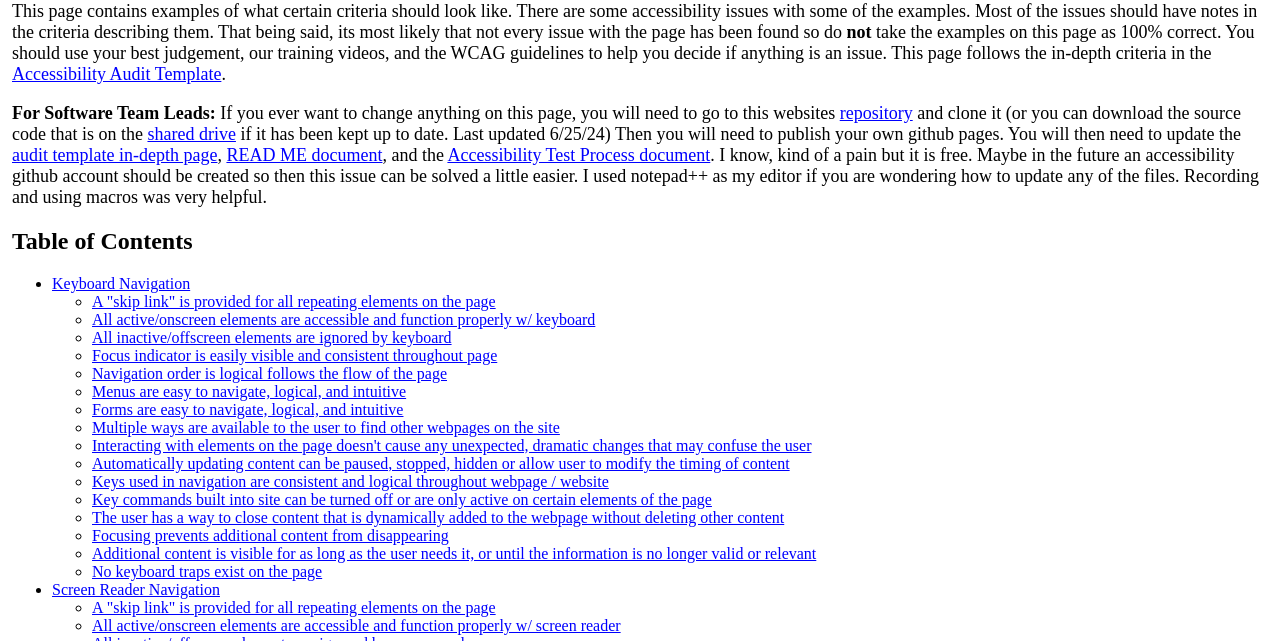
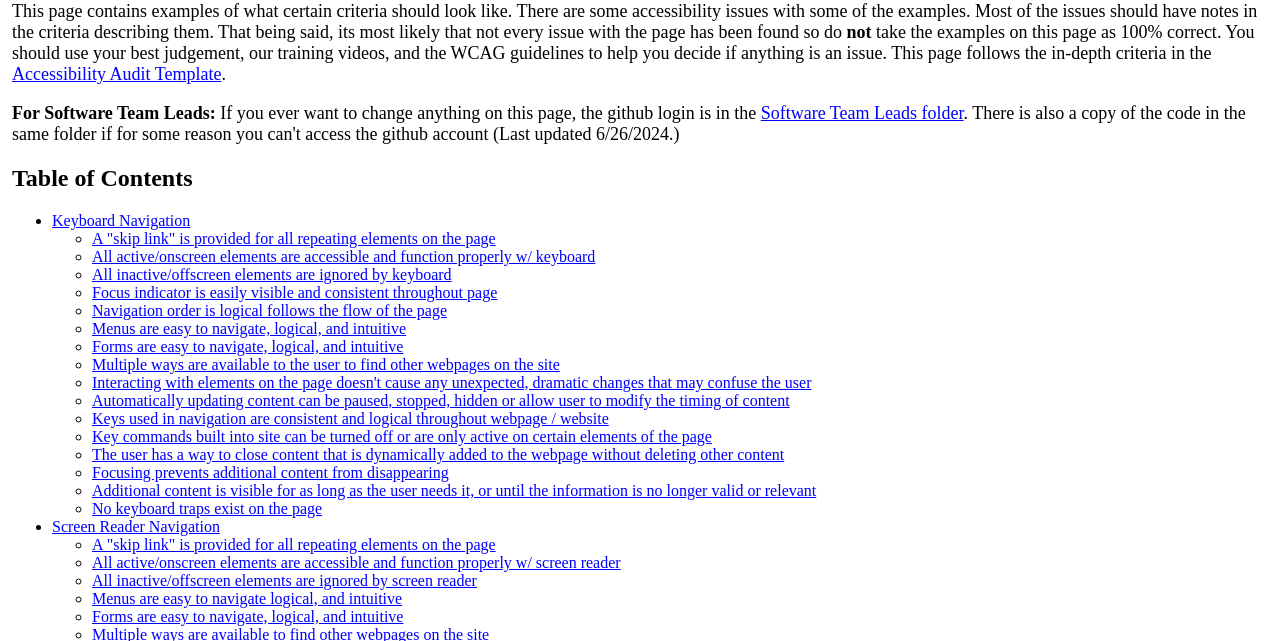
Before and after one commit to byui-accessibility/accessibility-example, a plain HTML site: page good-examples.html in a window 1280 px wide. Shown: the part 156-797 px from the top of the page. Drawn offline with Linux system fonts and the light colour scheme.

Commit message:
update team leads

```diff
--- a/good-examples.html
+++ b/good-examples.html
@@ -24,8 +24,7 @@
 <main id="main">
 	<h1 id="intro">Criteria Examples</h1>
 		<p>This page contains examples of what certain criteria should look like. There are some accessibility issues with some of the examples. Most of the issues should have notes in the criteria describing them. That being said, its most likely that not every issue with the page has been found so do <b>not</b> take the examples on this page as 100% correct. You should use your best judgement, our training videos, and the WCAG guidelines to help you decide if anything is an issue. This page follows the in-depth criteria in the <a href="https://docs.google.com/spreadsheets/d/1SSjXhnJEqRwNS0fJsSoetPX-ACwOyh36yjajfx4f248/edit?gid=0#gid=0">Accessibility Audit Template</a>.</p>
-		<p><b>For Software Team Leads:</b> If you ever want to change anything on this page, you will need to go to this websites <a href="https://github.com/Ty-Pope/accessibility-example">repository</a> and clone it (or you can download the source code that is on the <a href="https://drive.google.com/drive/folders/1pikxsYCjO1_cMnasB4p6Az6unhZC0HGq">shared drive</a> if it has been kept up to date. Last updated 6/25/24) Then you will need to publish your own github pages. You will then need to update the <a href="https://docs.google.com/spreadsheets/d/1SSjXhnJEqRwNS0fJsSoetPX-ACwOyh36yjajfx4f248/edit?gid=0#gid=0">audit template in-depth page</a>, <a href="https://docs.google.com/document/d/1CyEiso7zoIVJKhJBlf9x4fK08_t7L-QQaLCN3RLm4cs/edit#heading=h.pxyu23e5g1no">READ ME document</a>, and the <a href="https://docs.google.com/document/d/1kFrJik3ZRKjBWDNtsSCKUooq5qPZVaI08oCWiBjTa1o/edit#heading=h.o3lzi8r8uwuz"> Accessibility Test Process document</a>. I know, kind of a pain but it is free. Maybe in the future an accessibility github account should be created so then this issue can be solved a little easier. I used notepad++ as my editor if you are wondering how to update any of the files. Recording and using macros was very helpful.</p>
-
+		<p><b>For Software Team Leads:</b> If you ever want to change anything on this page, the github login is in the <a href="https://drive.google.com/drive/folders/1WWGMwxIx2w6_v4wvdPAxaiGV5ssu_hLn">Software Team Leads folder</a>. There is also a copy of the code in the same folder if for some reason you can't access the github account (Last updated 6/26/2024.)</p>
 	<h2 id="table-of-contents">Table of Contents</h2>
     <ul>
         <li><a href="#keyboard-navigation">Keyboard Navigation</a>
```
